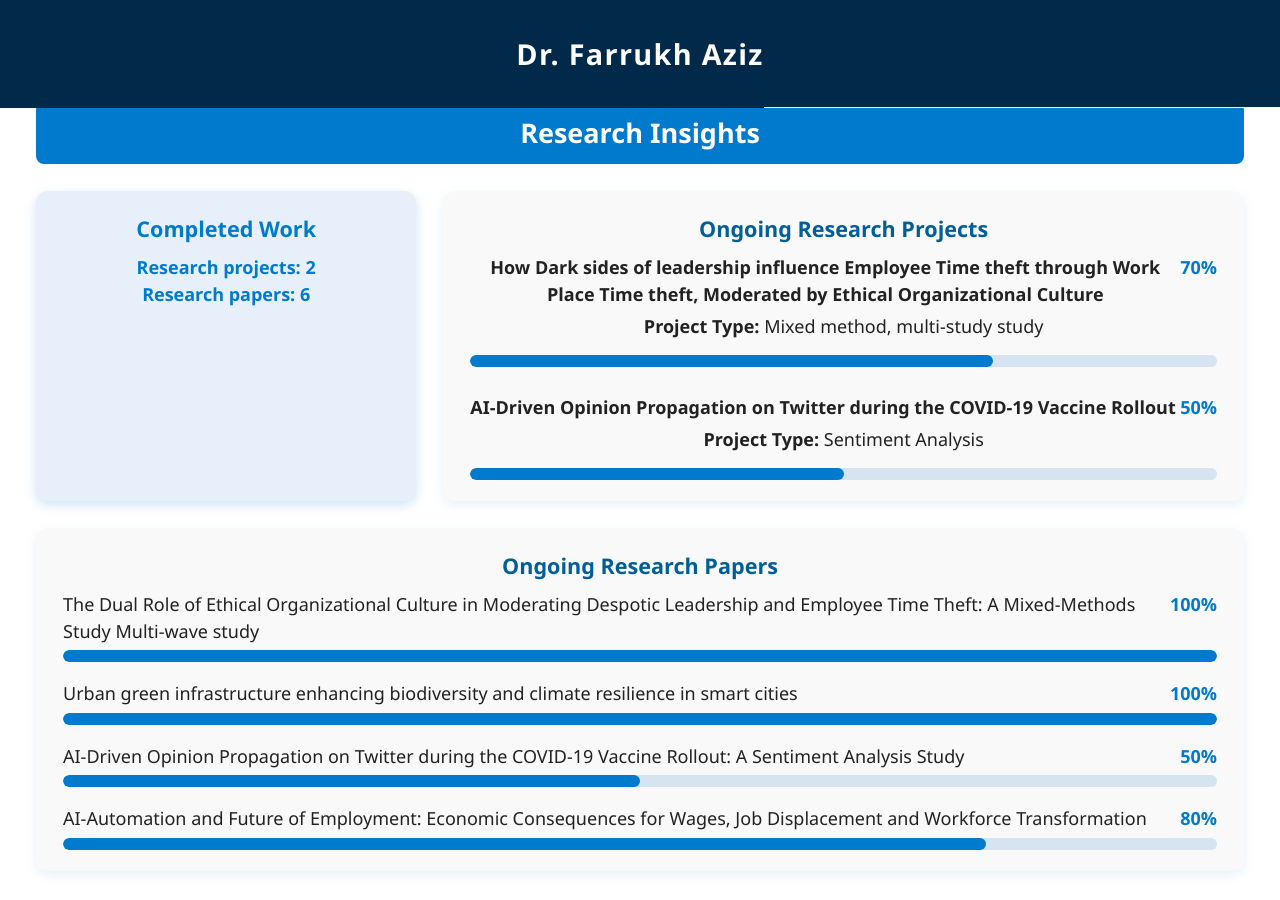
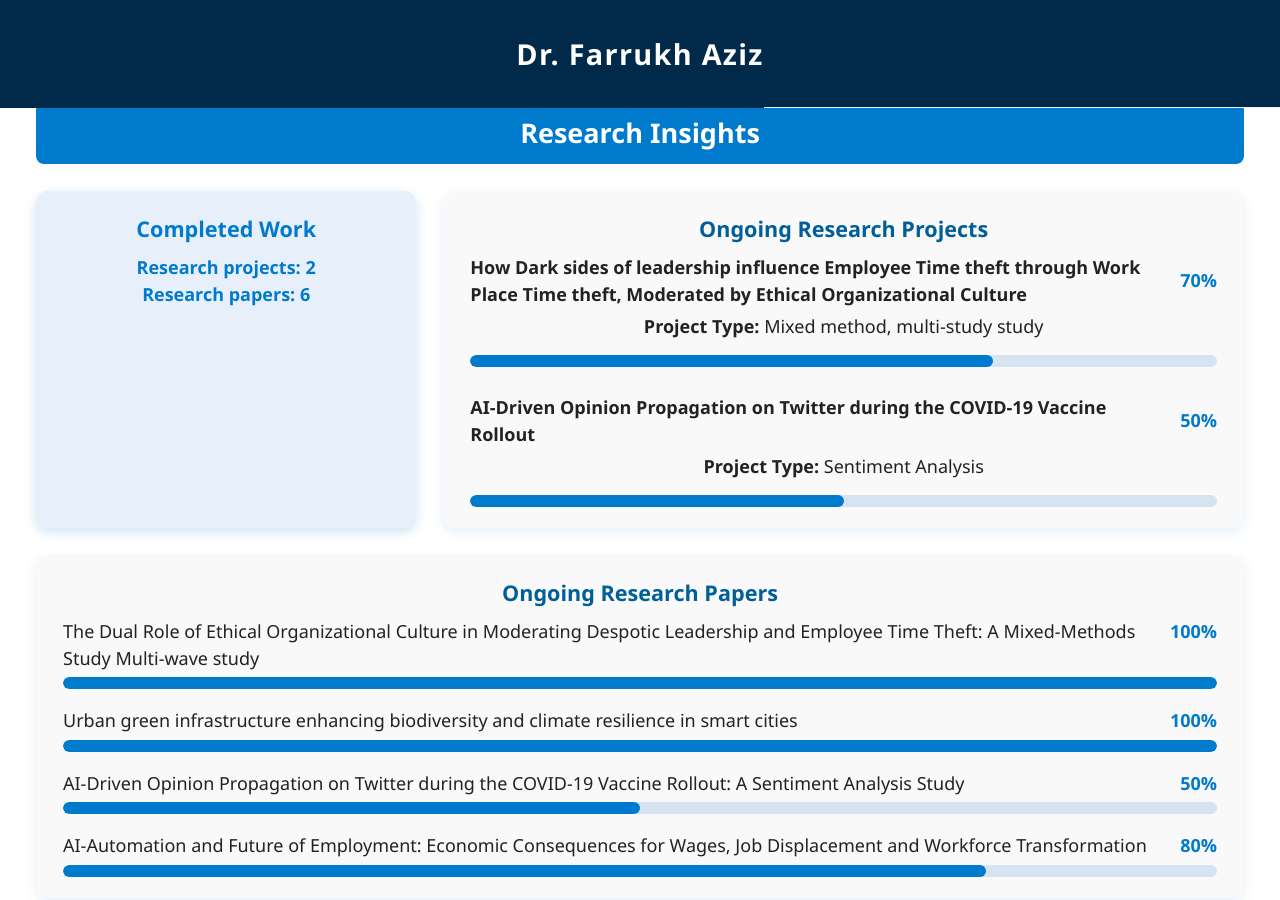
Before and after one commit to engrfarrukhaziz/engrfarrukhaziz.github.io, a Jekyll site: the page built from _pages/about.md, in a window 1280 px wide and 900 px high, scrolled down 1279 px. Built offline with Jekyll 4.4.1, drawn with Linux system fonts in a browser that asks for light colours.

Commit message:
Update default.html

```diff
--- a/_layouts/default.html
+++ b/_layouts/default.html
@@ -344,30 +344,37 @@ layout: compress
 
        <!-- Ongoing Research Projects Box -->
 <div style="flex: 2 1 600px; background-color: #f9f9f9; border-radius: 12px; padding: 1.2rem 1.5rem; box-shadow: 0 4px 12px rgb(0 122 204 / 0.1); color: #222; font-weight: 500;">
+
   <div style="font-size: 1.2rem; color: #005f99; font-weight: 700; margin-bottom: 0.5rem;">Ongoing Research Projects</div>
 
   <div style="margin-bottom: 1.5rem;">
-    <div style="display: flex; justify-content: space-between; margin-bottom: 0.3rem; font-weight: 600;">
-      <span>How Dark sides of leadership influence Employee Time theft through Work Place Time theft, Moderated by Ethical Organizational Culture</span>
-      <span style="color: #007acc;">70%</span>
+    <div style="display: flex; justify-content: space-between; align-items: center; margin-bottom: 0.3rem; font-weight: 600;">
+      <div style="flex: 1; text-align: left; padding-right: 1rem;">
+        How Dark sides of leadership influence Employee Time theft through Work Place Time theft, Moderated by Ethical Organizational Culture
+      </div>
+      <div style="min-width: 40px; text-align: right; color: #007acc;">70%</div>
     </div>
-    <p style="margin: 0 0 0.8rem 0;"><strong>Project Type:</strong> Mixed method, multi-study study</p>
+    <p style="margin: 0 0 0.8rem 0; padding-left: 0;"> <strong>Project Type:</strong> Mixed method, multi-study study</p>
     <div style="background: #d6e4f2; border-radius: 8px; height: 12px; overflow: hidden;">
       <div style="width: 70%; background: #007acc; height: 100%; border-radius: 8px;"></div>
     </div>
   </div>
 
   <div>
-    <div style="display: flex; justify-content: space-between; margin-bottom: 0.3rem; font-weight: 600;">
-      <span>AI-Driven Opinion Propagation on Twitter during the COVID-19 Vaccine Rollout</span>
-      <span style="color: #007acc;">50%</span>
+    <div style="display: flex; justify-content: space-between; align-items: center; margin-bottom: 0.3rem; font-weight: 600;">
+      <div style="flex: 1; text-align: left; padding-right: 1rem;">
+        AI-Driven Opinion Propagation on Twitter during the COVID-19 Vaccine Rollout
+      </div>
+      <div style="min-width: 40px; text-align: right; color: #007acc;">50%</div>
     </div>
-    <p style="margin: 0 0 0.8rem 0;"><strong>Project Type:</strong> Sentiment Analysis</p>
+    <p style="margin: 0 0 0.8rem 0; padding-left: 0;"> <strong>Project Type:</strong> Sentiment Analysis</p>
     <div style="background: #d6e4f2; border-radius: 8px; height: 12px; overflow: hidden;">
       <div style="width: 50%; background: #007acc; height: 100%; border-radius: 8px;"></div>
     </div>
   </div>
+
 </div>
+
 
 
 <!-- Ongoing Research Papers Box -->
```
